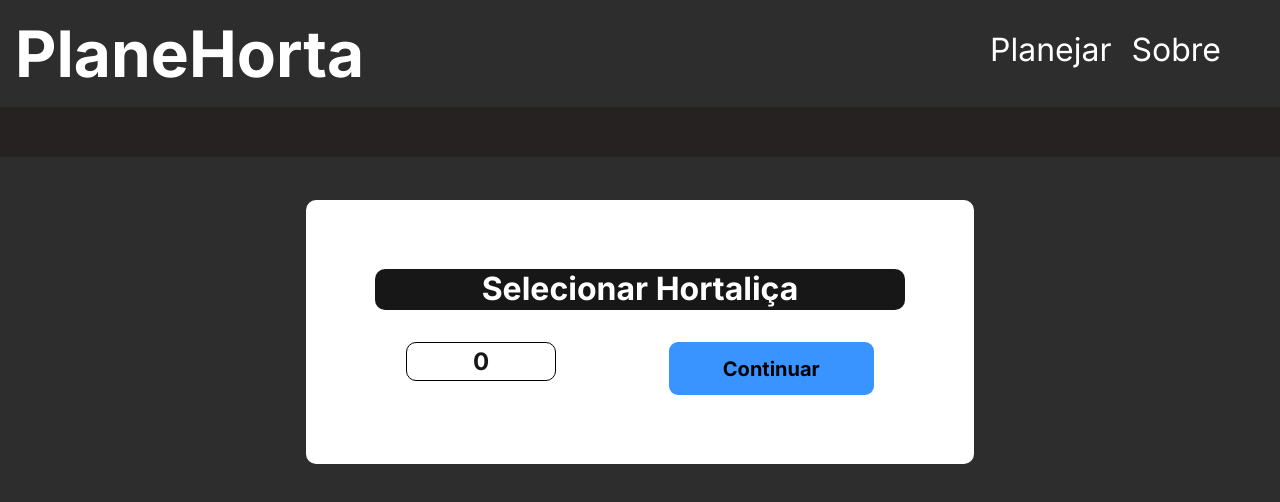
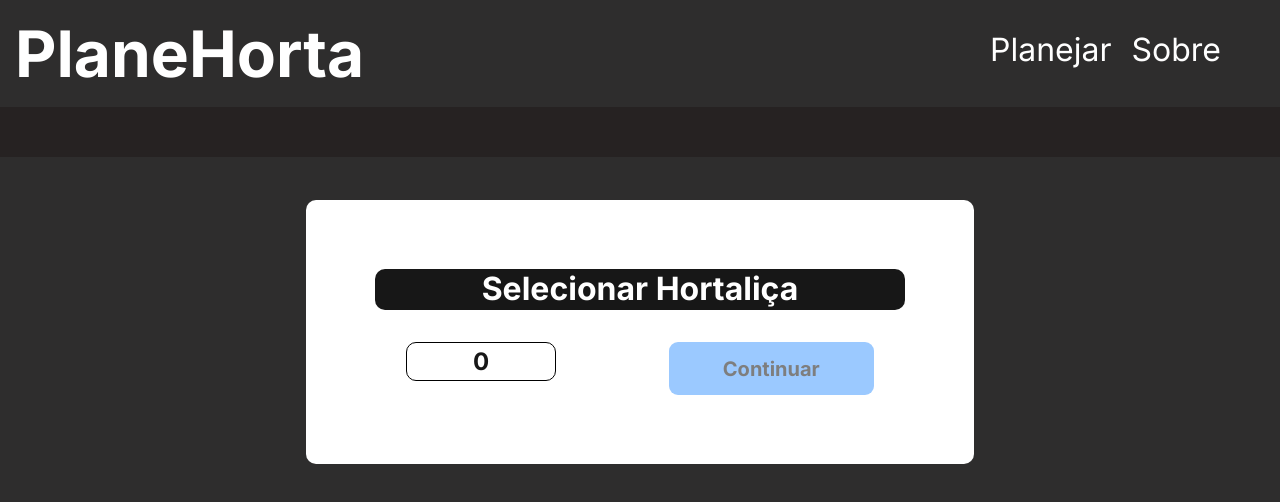
Before and after one commit to Robson-William/planehorta, a React (Vite) app: page /planejar/producao in a window 1280 px wide. Shown: the top 502 px of the page. Built offline with nearby package versions, Linux system fonts and the light colour scheme.

Commit message:
add: isActive parameter to button

```diff
--- a/src/components/Button/Button.tsx
+++ b/src/components/Button/Button.tsx
@@ -6,12 +6,13 @@ type Props = {
     className?:string,
     link:string,
     handleClick?():void
+    isActive:boolean
 }
 
-export default function Button({text, className, link, handleClick}:Props) {
+export default function Button({text, className, link, handleClick, isActive}:Props) {
     return (
         <>
-            <div className={"button-next" + " " + className} onClick={handleClick}>
+            <div className={"button-next" + " " + className} onClick={handleClick} style={isActive ? {}: {pointerEvents: "none", opacity: "50%"}}>
                 <Link to={link}>{text}</Link>
             </div>
         </>
```
